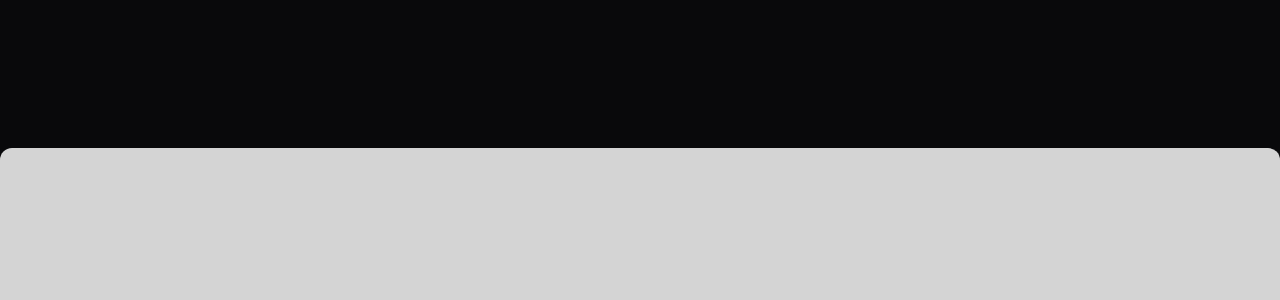
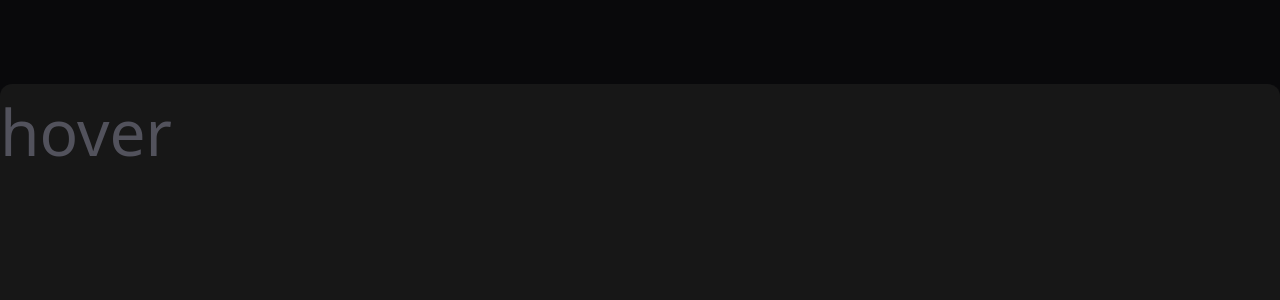
Before and after one commit to root-pik4chu/InfrawaveFrontEnd, a Next.js app: page / in a window 1280 px wide. Shown: the part 652-952 px from the top of the page. Built offline with nearby package versions, Linux system fonts and the light colour scheme.

Commit message:
change in floting tab

```diff
--- a/src/app/components/FollowText.jsx
+++ b/src/app/components/FollowText.jsx
@@ -3,7 +3,7 @@
 import { useState, useRef } from 'react';
 import { motion, AnimatePresence } from 'framer-motion';
 
-const FollowText = ({ text = "I'm floating ✨", className = '', floatClass = '' }) => {
+const FollowText = ({ text = "I'm floating ✨", className = '', floatClass = 'bg-red-500 top-[1vw] left-[1vw]' }) => {
   const containerRef = useRef(null);
   const [position, setPosition] = useState({ x: 0, y: 0 });
   const [show, setShow] = useState(false);
@@ -25,21 +25,22 @@ const FollowText = ({ text = "I'm floating ✨", className = '', floatClass = ''
       ref={containerRef}
       onMouseMove={handleMouseMove}
       onMouseLeave={handleMouseLeave}
-      className={`relative w-full h-[400px] bg-neutral-300 rounded-xl overflow-hidden ${className}`}
+      className={`relative w-full h-[400px] bg-neutral-900 rounded-xl overflow-hidden bottom-[5vw] ${className}`}
     >
       <AnimatePresence>
         {show && (
           <motion.div
-            className={`absolute pointer-events-none text-white text-xl font-semibold ${floatClass}`}
+            className={`absolute pointer-events-none text-xl font-semibold ${floatClass}`}
             initial={{ opacity: 0 }}
             animate={{ opacity: 1, x: position.x, y: position.y }}
             exit={{ opacity: 0 }}
-            transition={{ type: 'spring', stiffness: 300, damping: 30 }}
+            transition={{ ease:"backOut" , duration:0.8}}
           >
             {text}
           </motion.div>
         )}
       </AnimatePresence>
+      <div className="text-[5vw]  text-zinc-600">hover</div>
     </div>
   );
 };
```
